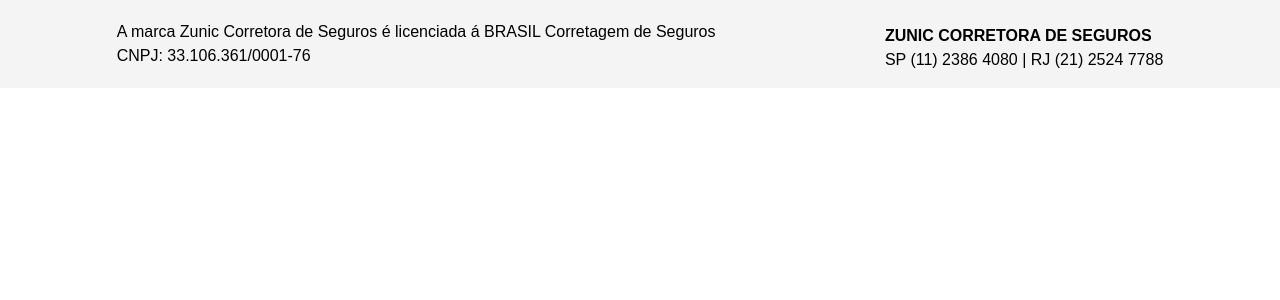
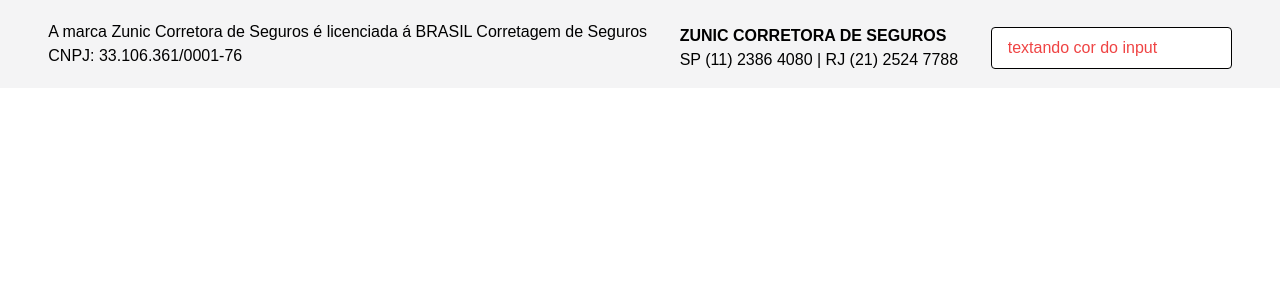
Before and after one commit to oisouguilherme/PageCorretoraZunic, a Next.js app: page /components/Footer in a window 1280 px wide. Shown: the top 300 px of the page. Built offline with nearby package versions, Linux system fonts and the light colour scheme.

Commit message:
Update index.jsx

```diff
--- a/src/pages/components/Footer/index.jsx
+++ b/src/pages/components/Footer/index.jsx
@@ -6,6 +6,7 @@
         <p className="font-bold"> ZUNIC CORRETORA DE SEGUROS</p>
         <p>SP (11) 2386 4080  |  RJ (21) 2524 7788</p>
       </div>
+      <input type="text" placeholder="textando cor do input" className="placeholder-red-500 border border-black px-4 py-2 rounded" />
     </div>
   )
 }
```
